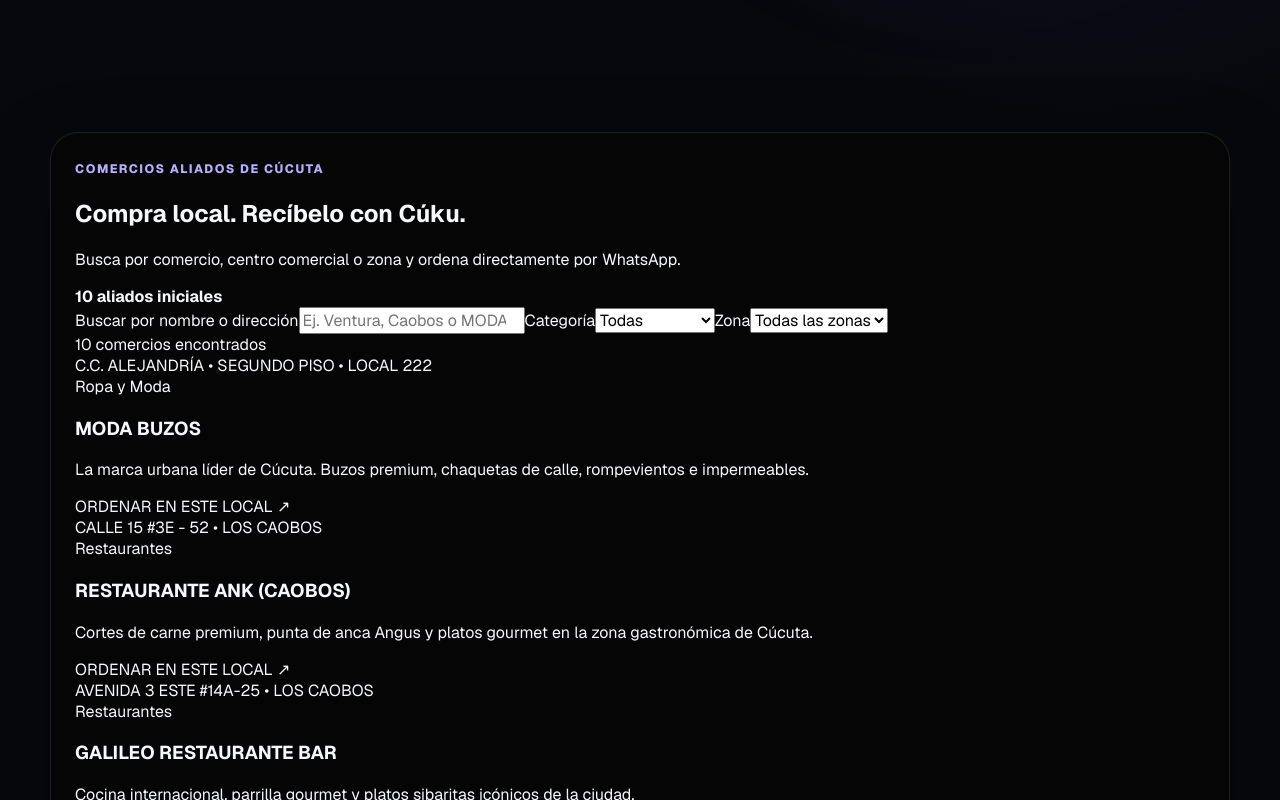
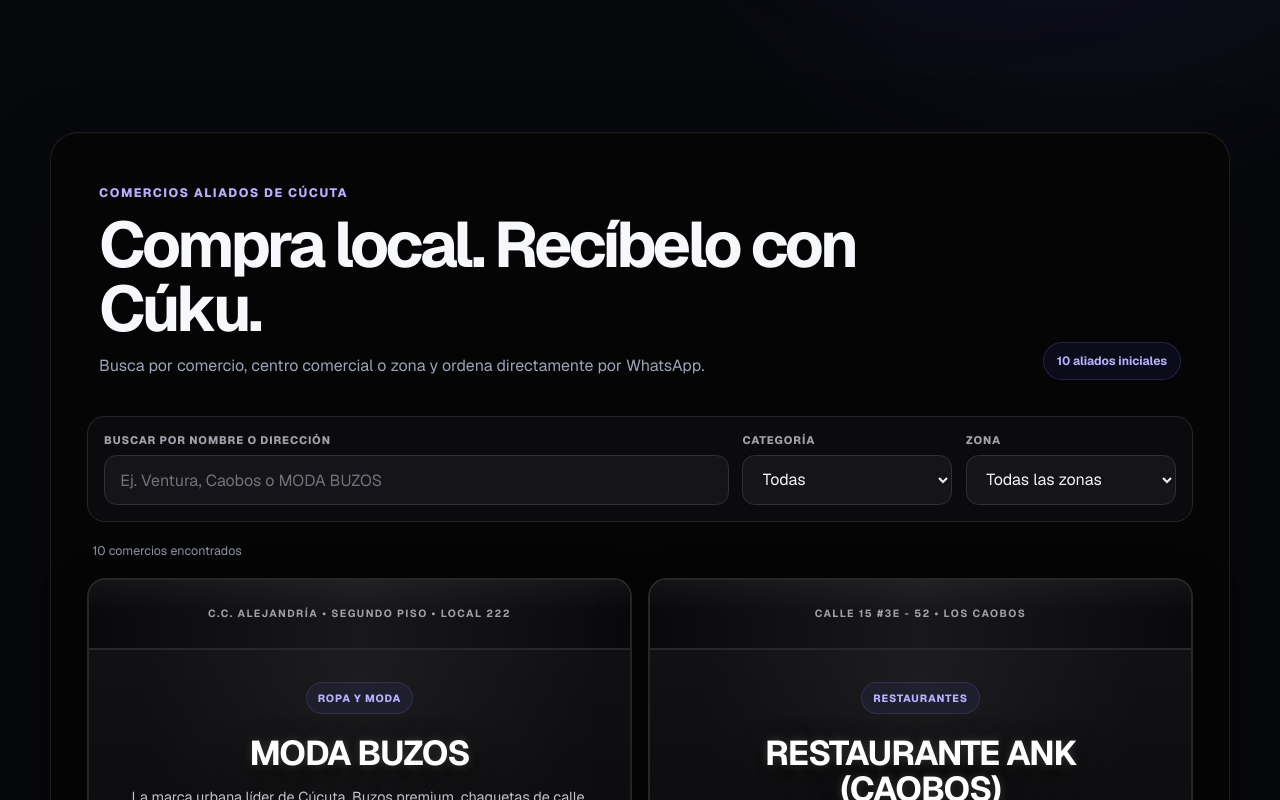
Before and after one commit to ramoneli13-dev/cuku, a Next.js app: page / in a window 1280 px wide. Shown: the part 760-1560 px from the top of the page. Built offline with nearby package versions, Linux system fonts and the light colour scheme.

Commit message:
Style modular commerce storefront grid

```diff
--- a/app/globals.css
+++ b/app/globals.css
@@ -332,143 +332,93 @@
 
 .partner-store-section {
   margin-block: 5.5rem;
-  padding: clamp(1rem, 2vw, 1.5rem);
+  padding: clamp(1.25rem, 3vw, 2.25rem);
   border: 1px solid rgba(161, 161, 170, .16);
   border-radius: 1.75rem;
   background: #050506;
-  box-shadow:
-    0 28px 80px rgba(0, 0, 0, .3),
-    inset 0 1px 0 rgba(255, 255, 255, .025);
+  box-shadow: 0 28px 80px rgba(0, 0, 0, .3), inset 0 1px 0 rgba(255, 255, 255, .025);
 }
-
-.storefront-canvas {
-  position: relative;
-  overflow: hidden;
-  border: 2px solid #27272a;
-  border-radius: 1.25rem;
-  background: #09090b;
-  box-shadow:
-    0 36px 90px rgba(0, 0, 0, .42),
-    inset 0 0 0 1px rgba(255, 255, 255, .035);
+.commerce-directory-heading {
+  display: flex; align-items: flex-end; justify-content: space-between;
+  gap: 2rem; padding: .75rem .75rem 2.25rem;
 }
-
-.storefront-canvas::after {
-  content: "";
-  position: absolute;
-  z-index: 3;
-  inset: .8rem;
-  pointer-events: none;
-  border: 1px solid rgba(161, 161, 170, .12);
-  border-radius: .72rem;
+.commerce-directory-heading h2 {
+  max-width: 760px; margin: .7rem 0 .75rem;
+  font-size: clamp(2.25rem, 5vw, 4.25rem); line-height: 1; letter-spacing: -.055em;
 }
-
-.storefront-address {
-  position: relative;
-  z-index: 2;
-  padding: 1.15rem clamp(1.25rem, 4vw, 3rem);
-  border-bottom: 2px solid #27272a;
-  background:
-    linear-gradient(180deg, rgba(255, 255, 255, .055), transparent 44%),
-    linear-gradient(90deg, #09090b, #18181b 50%, #09090b);
+.commerce-directory-heading p { max-width: 650px; margin: 0; color: var(--muted); line-height: 1.65; }
+.commerce-directory-heading > strong {
+  flex: 0 0 auto; padding: .62rem .8rem; border: 1px solid rgba(133,119,255,.2);
+  border-radius: 999px; color: #b8b0ff; background: rgba(109,93,252,.08); font-size: .75rem;
+}
+.commerce-controls {
+  display: grid; grid-template-columns: minmax(260px,1fr) 210px 210px; gap: .85rem;
+  padding: 1rem; border: 1px solid #27272a; border-radius: 1.1rem; background: #0b0b0e;
+}
+.commerce-search-field, .commerce-filter { display: grid; gap: .5rem; }
+.commerce-search-field > span, .commerce-filter > span {
+  color: #a1a1aa; font-size: .69rem; font-weight: 720; letter-spacing: .08em; text-transform: uppercase;
+}
+.commerce-search-field input, .commerce-filter select {
+  width: 100%; min-height: 50px; padding: .8rem .95rem; border: 1px solid #303036;
+  border-radius: .78rem; outline: none; color: #f4f4f5; background: #151519;
+  transition: border-color 180ms ease, box-shadow 180ms ease;
+}
+.commerce-search-field input::placeholder { color: #71717a; }
+.commerce-search-field input:focus, .commerce-filter select:focus {
+  border-color: rgba(133,119,255,.66); box-shadow: 0 0 0 4px rgba(109,93,252,.12);
+}
+.commerce-filter select { color-scheme: dark; }
+.commerce-results-row {
+  min-height: 56px; display: flex; align-items: center; justify-content: space-between;
+  gap: 1rem; padding-inline: .35rem; color: #8d94a5; font-size: .78rem;
+}
+.commerce-results-row button { padding: .45rem .65rem; border: 0; color: #b8b0ff; background: transparent; font-size: .75rem; }
+.commerce-grid { display: grid; grid-template-columns: repeat(2,minmax(0,1fr)); gap: 1rem; }
+.commerce-storefront {
+  min-width: 0; overflow: hidden; border: 2px solid #27272a; border-radius: 1.15rem;
+  background: #09090b; box-shadow: 0 22px 55px rgba(0,0,0,.28), inset 0 0 0 1px rgba(255,255,255,.025);
+}
+.commerce-storefront-address {
+  min-height: 70px; display: flex; align-items: center; justify-content: center;
+  padding: 1rem 1.25rem; border-bottom: 2px solid #27272a; color: #a1a1aa;
+  background: linear-gradient(180deg,rgba(255,255,255,.045),transparent 48%),linear-gradient(90deg,#09090b,#18181b 50%,#09090b);
+  font-size: .65rem; font-weight: 700; letter-spacing: .14em; line-height: 1.55;
+  text-align: center; text-transform: uppercase;
+}
+.commerce-storefront-body {
+  min-height: 360px; display: flex; flex-direction: column; align-items: center; padding: 2rem;
+  background: radial-gradient(circle at 50% 8%,rgba(255,255,255,.05),transparent 14rem),linear-gradient(180deg,#111113,#08080a);
   text-align: center;
 }
-
-.storefront-address p {
-  margin: 0;
-  color: #a1a1aa;
-  font-size: .72rem;
-  font-weight: 680;
-  letter-spacing: .22em;
-  line-height: 1.6;
-  text-transform: uppercase;
+.commerce-category {
+  padding: .48rem .68rem; border: 1px solid rgba(133,119,255,.18); border-radius: 999px;
+  color: #b8b0ff; background: rgba(109,93,252,.08); font-size: .66rem; font-weight: 760;
+  letter-spacing: .08em; text-transform: uppercase;
 }
-
-.storefront-interior {
-  position: relative;
-  z-index: 1;
-  min-height: 560px;
-  display: flex;
-  flex-direction: column;
-  align-items: center;
-  justify-content: center;
-  padding: clamp(4rem, 8vw, 6.5rem) clamp(2rem, 8vw, 7rem) 5rem;
-  background:
-    radial-gradient(circle at 50% 22%, rgba(255, 255, 255, .055), transparent 18rem),
-    linear-gradient(180deg, #111113 0%, #09090b 68%, #050506 100%);
-  box-shadow:
-    inset 28px 0 55px rgba(0, 0, 0, .45),
-    inset -28px 0 55px rgba(0, 0, 0, .45);
-  text-align: center;
+.commerce-storefront h3 {
+  margin: 1.35rem 0 .85rem; color: #fff; font-size: clamp(1.45rem,3vw,2.15rem);
+  line-height: 1.05; letter-spacing: -.035em;
+  text-shadow: 0 0 10px rgba(255,255,255,.17),0 10px 30px rgba(0,0,0,.75);
 }
-
-.storefront-sign h2 {
-  margin: 0;
-  color: #fff;
-  font-size: clamp(3.5rem, 8vw, 6.75rem);
-  font-weight: 850;
-  line-height: .95;
-  letter-spacing: .075em;
-  text-transform: uppercase;
-  text-shadow:
-    0 0 8px rgba(255, 255, 255, .34),
-    0 0 28px rgba(255, 255, 255, .15),
-    0 14px 32px rgba(0, 0, 0, .8);
-}
-
-.storefront-display {
-  width: min(100%, 650px);
-  margin-top: 2rem;
-  padding: 1.75rem 1.5rem;
-  border-block: 1px solid rgba(161, 161, 170, .15);
-  background: linear-gradient(90deg, transparent, rgba(255, 255, 255, .025), transparent);
-}
-
-.storefront-display p {
-  max-width: 580px;
-  margin: 0 auto;
-  color: #d4d4d8;
-  font-size: clamp(.95rem, 1.6vw, 1.08rem);
-  line-height: 1.75;
-  text-align: center;
-}
-
-.storefront-entry {
-  width: min(100%, 600px);
-  margin-top: 3.5rem;
-  padding-top: 2rem;
-  border-top: 2px solid #27272a;
-}
-
-.storefront-entry-button {
-  width: min(100%, 560px);
-  min-height: 62px;
-  display: inline-flex;
-  align-items: center;
-  justify-content: center;
-  gap: .75rem;
-  padding: 1rem 1.35rem;
-  border: 1px solid #25d366;
-  border-radius: .65rem;
-  color: #04130a;
-  background: #25d366;
-  box-shadow:
-    0 16px 38px rgba(37, 211, 102, .2),
-    inset 0 1px 0 rgba(255, 255, 255, .35);
-  font-size: .9rem;
-  font-weight: 820;
-  letter-spacing: .035em;
-  line-height: 1.35;
-  text-align: center;
+.commerce-storefront-body > p { max-width: 470px; margin: 0; color: #c4c4cc; font-size: .9rem; line-height: 1.68; }
+.commerce-storefront-entry { width: 100%; margin-top: auto; padding-top: 1.75rem; border-top: 1px solid #29292e; }
+.commerce-order-button {
+  width: 100%; min-height: 54px; display: inline-flex; align-items: center; justify-content: center;
+  gap: .65rem; padding: .85rem 1rem; border: 1px solid #25d366; border-radius: .65rem;
+  color: #04130a; background: #25d366; box-shadow: 0 14px 34px rgba(37,211,102,.18);
+  font-size: .78rem; font-weight: 820; letter-spacing: .035em;
   transition: transform 180ms ease, background-color 180ms ease, box-shadow 180ms ease;
 }
-
-.storefront-entry-button:hover {
-  transform: scale(1.025);
-  background: #2ee078;
-  box-shadow:
-    0 20px 48px rgba(37, 211, 102, .3),
-    inset 0 1px 0 rgba(255, 255, 255, .4);
+.commerce-order-button:hover { transform: translateY(-2px); background: #2ee078; box-shadow: 0 18px 42px rgba(37,211,102,.28); }
+.commerce-order-button-disabled, .commerce-order-button-disabled:hover {
+  cursor: not-allowed; transform: none; border-color: #3f3f46; color: #8a8a95; background: #202024; box-shadow: none;
 }
+.commerce-empty-state {
+  min-height: 240px; display: grid; place-content: center; gap: .6rem; padding: 2rem;
+  border: 1px dashed #34343a; border-radius: 1rem; color: #d4d4d8; background: #0b0b0e; text-align: center;
+}
+.commerce-empty-state p { margin: 0; color: var(--muted); font-size: .85rem; }
 
 .features-section { padding-block: 6.5rem; border-top: 1px solid var(--line); }
 .section-heading { max-width: 700px; margin-bottom: 3rem; }
@@ -1013,6 +963,34 @@
   }
 }
 
+@media (max-width: 900px) {
+  .commerce-controls { grid-template-columns: minmax(0,1fr) 1fr; }
+  .commerce-search-field { grid-column: 1 / -1; }
+  .commerce-directory-heading { align-items: flex-start; flex-direction: column; }
+}
+@media (max-width: 560px) {
+  .partner-store-section { margin-block: 4.5rem; padding: .7rem; border-radius: 1.2rem; }
+  .commerce-directory-heading { gap: 1rem; padding: 1rem .55rem 1.75rem; }
+  .commerce-directory-heading h2 { font-size: clamp(2.1rem,11vw,3rem); }
+  .commerce-directory-heading > strong { align-self: flex-start; }
+  .commerce-controls { grid-template-columns: 1fr; padding: .75rem; }
+  .commerce-search-field { grid-column: auto; }
+  .commerce-grid { grid-template-columns: 1fr; }
+  .commerce-storefront-address {
+    min-height: 76px; padding: 1.15rem 1rem; font-size: .61rem; letter-spacing: .11em;
+    overflow-wrap: break-word; text-wrap: balance;
+  }
+  .commerce-storefront-body { min-height: 340px; padding: 1.6rem 1.25rem 1.35rem; }
+  .commerce-storefront h3 { font-size: clamp(1.55rem,8vw,2rem); }
+  .commerce-results-row { padding-inline: .2rem; }
+}
+@media (max-width: 380px) {
+  .partner-store-section { width: min(100% - 20px,1180px); padding: .5rem; }
+  .commerce-directory-heading { padding-inline: .4rem; }
+  .commerce-storefront-address { padding-inline: .8rem; font-size: .58rem; letter-spacing: .09em; }
+  .commerce-order-button { font-size: .72rem; }
+}
+
 @media (prefers-reduced-motion: reduce) {
   html { scroll-behavior: auto; }
   .button { transition: none; }
```
